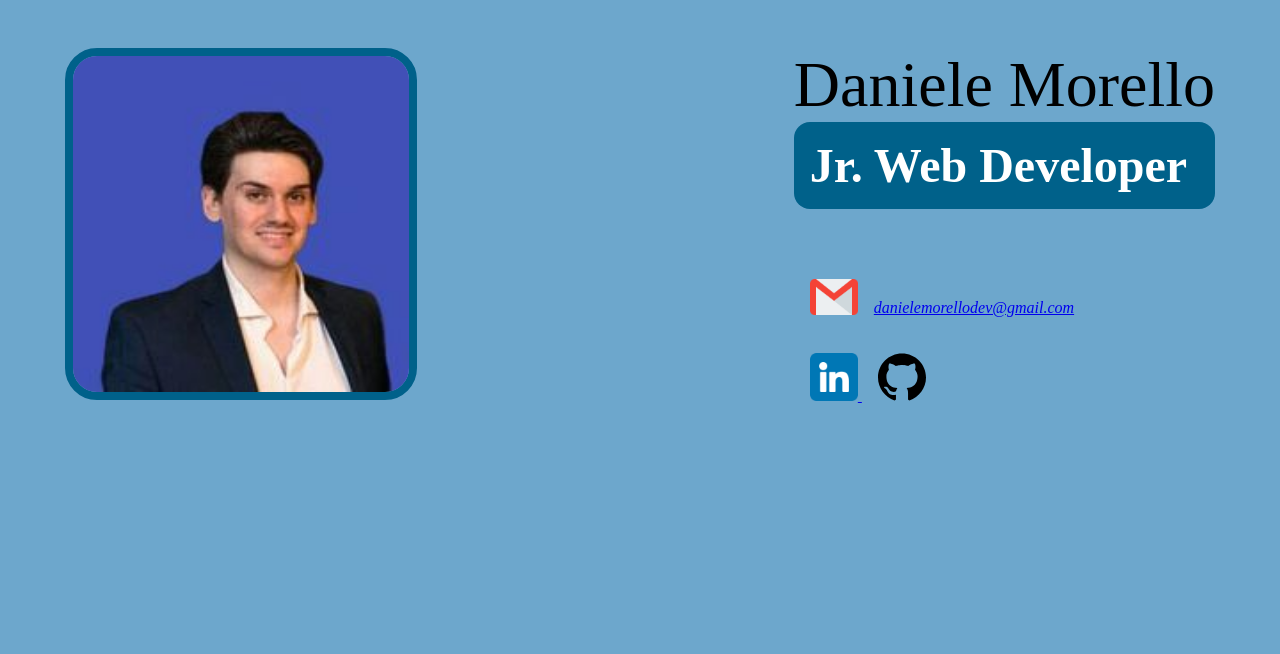
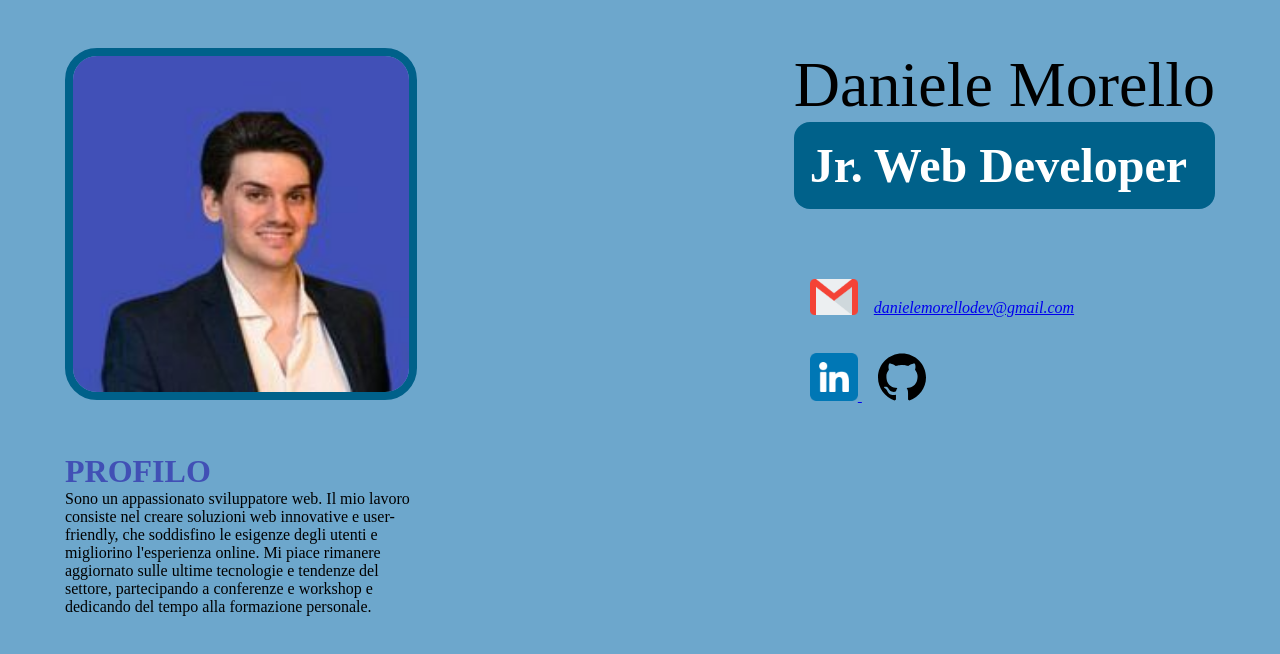
Before and after one commit to DanieleMorello/CV, a plain HTML site: page index.html in a window 1280 px wide. Drawn offline with Linux system fonts and the light colour scheme.

Commit message:
Create Profile article

```diff
--- a/assets/css/style.css
+++ b/assets/css/style.css
@@ -33,10 +33,19 @@ h2 {
   padding: 1rem;
 }
 
+h3 {
+  font-size: 2rem;
+  text-transform: uppercase;
+  color: var(--cv-primary);
+}
+
 img {
   max-width: 100%;
   height: auto;
   aspect-ratio: 1 / 1;
+}
+article {
+  max-width: 22rem;
 }
 /* #endregion Common */
 
--- a/index.html
+++ b/index.html
@@ -55,6 +55,30 @@
       <!-- /.container -->
     </header>
 
+    <section id="info_general">
+      <div class="container">
+        <div class="row">
+          <article class="pt_3">
+            <h3>profilo</h3>
+            <p>
+              Sono un appassionato sviluppatore web. Il mio lavoro consiste nel creare soluzioni web innovative e
+              user-friendly, che soddisfino le esigenze degli utenti e migliorino l'esperienza online.
+              Mi piace rimanere aggiornato sulle ultime tecnologie e tendenze del settore, partecipando a conferenze e
+              workshop e dedicando del tempo alla formazione personale.
+            </p>
+          </article>
+        </div>
+        <!-- /.row -->
+      </div>
+      <!-- /.container -->
+    </section>
+    <!-- /#info_general -->
+
+    <section id="experience">
+
+    </section>
+    <!-- /#experience -->
+
   </main>
   <!-- /#site_main -->
 </body>
```
